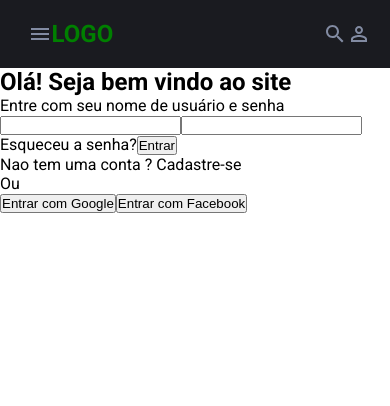
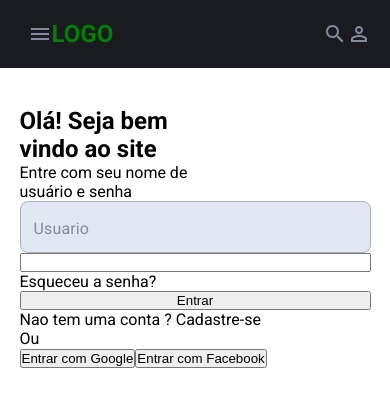
Before and after one commit to AdrianAmerico/desafio-easybind4u, a React (Create React App) app: page /login in a window 390 px wide. Shown: the top 406 px of the page. Built offline with nearby package versions, Linux system fonts and the light colour scheme.

Commit message:
criado TextInput

```diff
--- a/src/components/Header/index.tsx
+++ b/src/components/Header/index.tsx
@@ -4,6 +4,7 @@ import MenuOutlinedIcon from "@material-ui/icons/MenuOutlined";
 import { InputAdornment, TextField } from "@material-ui/core";
 import SearchIcon from "@material-ui/icons/Search";
 import PermIdentityOutlinedIcon from "@material-ui/icons/PermIdentityOutlined";
+import TextInput from "../TextInput";
 
 const Header: React.FC = () => {
   const classes = useStyles();
@@ -19,7 +20,18 @@ const Header: React.FC = () => {
         </div>
 
         <div className={classes.search}>
-          <TextField
+          <TextInput
+            label="O que você está procurando?"
+            placeholder="Digite aqui"
+            inputProps={{
+              endAdornment: (
+                <InputAdornment position="end">
+                  <SearchIcon className={classes.svg} />
+                </InputAdornment>
+              ),
+            }}
+          />
+          {/* <TextField
             label="O que você está procurando?"
             placeholder="Digite aqui"
             id="outlined-basic"
@@ -33,8 +45,9 @@ const Header: React.FC = () => {
                 </InputAdornment>
               ),
             }}
-          />
+          /> */}
         </div>
+
         <div className={classes.userIcon}>
           <SearchIcon className={classes.svg} />
           <PermIdentityOutlinedIcon className={classes.svg} />
--- a/src/components/Header/styles.ts
+++ b/src/components/Header/styles.ts
@@ -23,21 +23,12 @@ export const useStyles = makeStyles((theme: Theme) =>
     },
     search: {
       width: "50%",
-      "& > div, & > div > label": {
-        color: theme.palette.primary.contrastText,
-      },
-      "& > div > fieldset": {
-        background: "yellow",
-      },
       "& .MuiOutlinedInput-root": {
         background: "#262A34",
         borderRadius: theme.spacing(1),
       },
       "& .MuiOutlinedInput-input": {
         padding: "16.5px 14px",
-      },
-      "& .MuiSvgIcon-root": {
-        color: "#828BA1",
       },
     },
     userIcon: {
--- a/src/components/Input/index.tsx
+++ /dev/null
@@ -1,5 +0,0 @@
-import React from 'react';
-
-const Button: React.FC = () => <button>aa</button>;
-
-export default Button;
--- /dev/null
+++ b/src/components/TextInput/index.tsx
@@ -0,0 +1,30 @@
+import { TextField } from "@material-ui/core";
+import { useStyles } from "./styles";
+interface InputProps {
+  placeholder?: string;
+  label?: string;
+  inputProps?: any;
+}
+
+const TextInput = ({
+  placeholder,
+  label,
+  inputProps,
+}: InputProps): JSX.Element => {
+    const classes = useStyles()
+  return (
+    <div className={classes.root}>
+      <TextField
+        label={label}
+        placeholder={placeholder}
+        id="outlined-basic"
+        variant="outlined"
+        color="primary"
+        InputProps={inputProps}
+        fullWidth
+      />
+    </div>
+  );
+};
+
+export default TextInput;
--- /dev/null
+++ b/src/components/TextInput/styles.ts
@@ -0,0 +1,22 @@
+import { makeStyles, Theme, createStyles } from "@material-ui/core/styles";
+
+export const useStyles = makeStyles((theme: Theme) =>
+  createStyles({
+    root: {
+      width: "100%",
+      "& > div, & > div > label": {
+        color: theme.palette.primary.contrastText,
+      },
+      "& .MuiOutlinedInput-root": {
+        background: theme.palette.secondary.light,
+        borderRadius: theme.spacing(1),
+      },
+      "& .MuiOutlinedInput-input": {
+        padding: "16.5px 14px",
+      },
+      "& .MuiSvgIcon-root": {
+        color: "#828BA1",
+      },
+    },
+  })
+);
--- a/src/global/theme.ts
+++ b/src/global/theme.ts
@@ -9,7 +9,7 @@ export const theme = createTheme({
       contrastText: "#828BA2",
     },
     secondary: {
-      light: "#F2F6FB",
+      light: "#E1E8F3",
       main: "#262A34",
       dark: "#404152",
       contrastText: "#FFFFFF",
--- a/src/pages/LoginPage/index.tsx
+++ b/src/pages/LoginPage/index.tsx
@@ -1,6 +1,9 @@
 import React from "react";
 import Header from "../../components/Header";
 import { useStyles } from "./styles";
+import PersonOutlineRoundedIcon from "@material-ui/icons/PersonOutlineRounded";
+import { InputAdornment, TextField } from "@material-ui/core";
+import TextInput from "../../components/TextInput";
 
 const LoginPage: React.FC = () => {
   const classes = useStyles();
@@ -9,32 +12,38 @@ const LoginPage: React.FC = () => {
     <>
       <Header />
       <main className={classes.root}>
-
-        <section>
-          <h1>Olá! Seja bem vindo ao site</h1>
-          <span>Entre com seu nome de usuário e senha</span>
+        <section className={classes.headerInfo}>
+          <div className={classes.textContainer}>
+            <h1>Olá! Seja bem vindo ao site</h1>
+            <span>Entre com seu nome de usuário e senha</span>
+          </div>
+          <div></div>
         </section>
 
-        <form>
-          <input />
-          <input />
-          <span>Esqueceu a senha?</span>
+        <form className={classes.formContainer}>
+          <div className={classes.fieldContainer}>
+            <TextInput label="Usuario" />
+
+            <input />
+            <span>Esqueceu a senha?</span>
+          </div>
 
           <button>Entrar</button>
         </form>
-        <div>
+
+        <div className={classes.textInfo}>
           <p>
             Nao tem uma conta ? <span>Cadastre-se</span>
           </p>
         </div>
 
-        <div>
+        <div className={classes.divider}>
           <div />
           <span>Ou</span>
           <div />
         </div>
 
-        <div>
+        <div className={classes.buttonContainer}>
           <button>Entrar com Google</button>
           <button>Entrar com Facebook</button>
         </div>
--- a/src/pages/LoginPage/styles.ts
+++ b/src/pages/LoginPage/styles.ts
@@ -3,5 +3,37 @@ import { makeStyles, Theme, createStyles } from "@material-ui/core/styles";
 export const useStyles = makeStyles((theme: Theme) =>
   createStyles({
     root: {},
+    headerInfo: {},
+    textContainer: {},
+    formContainer: {},
+    fieldContainer: {},
+    textInfo: {},
+    divider: {},
+    buttonContainer: {},
+    [theme.breakpoints.down("xs")]: {
+      root: {
+        width: "90%",
+        display: "flex",
+        flexDirection: "column",
+        margin: "10% auto",
+      },
+      headerInfo: {
+        width: "50%",
+      },
+      textContainer: {},
+      formContainer: {
+        display: "flex",
+        flexDirection: "column",
+      },
+      fieldContainer: {
+        display: "flex",
+        flexDirection: "column",
+        justifyContent: "center",
+      },
+      textInfo: {},
+      divider: {},
+      buttonContainer: {},
+    },
+    svg: {},
   })
 );
```
